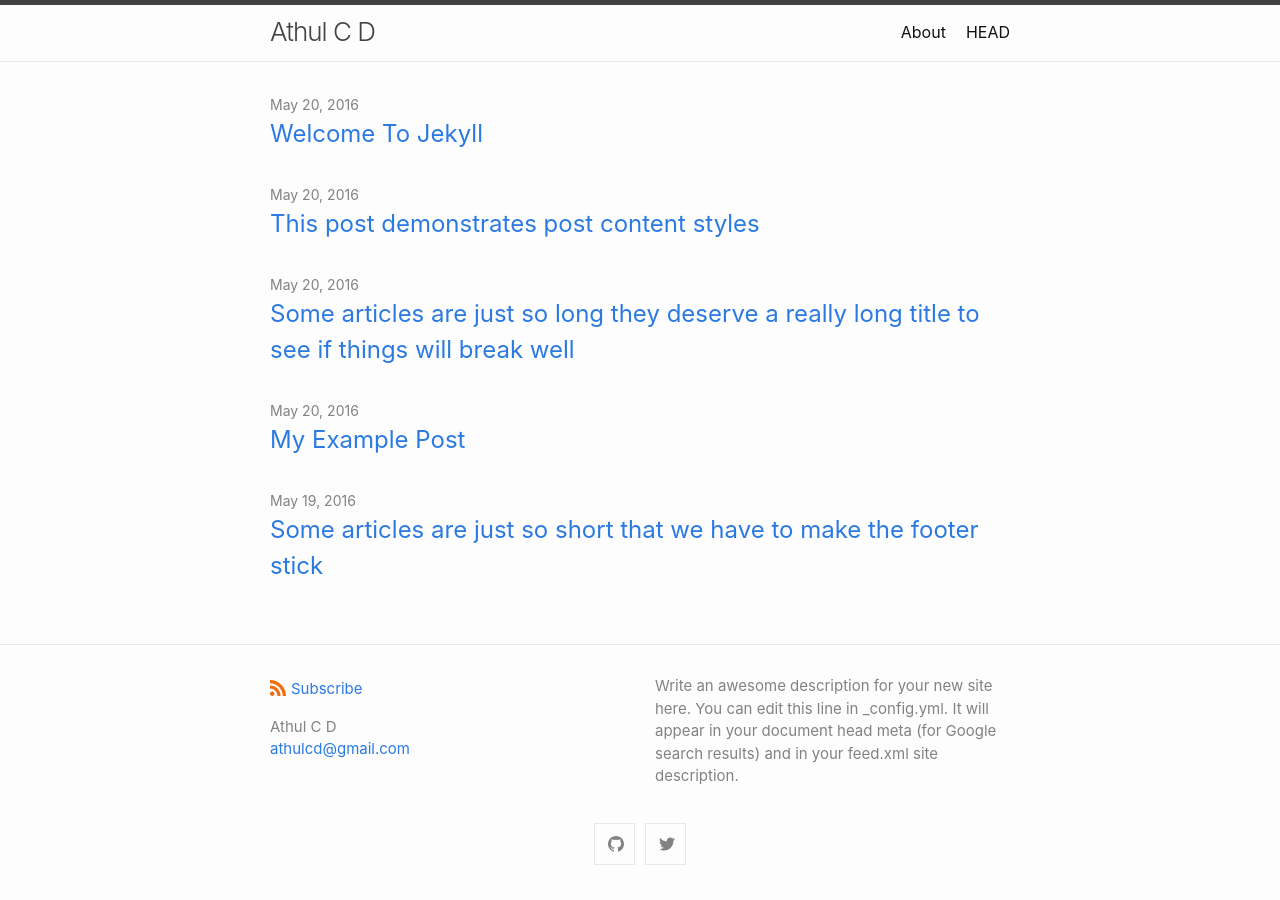
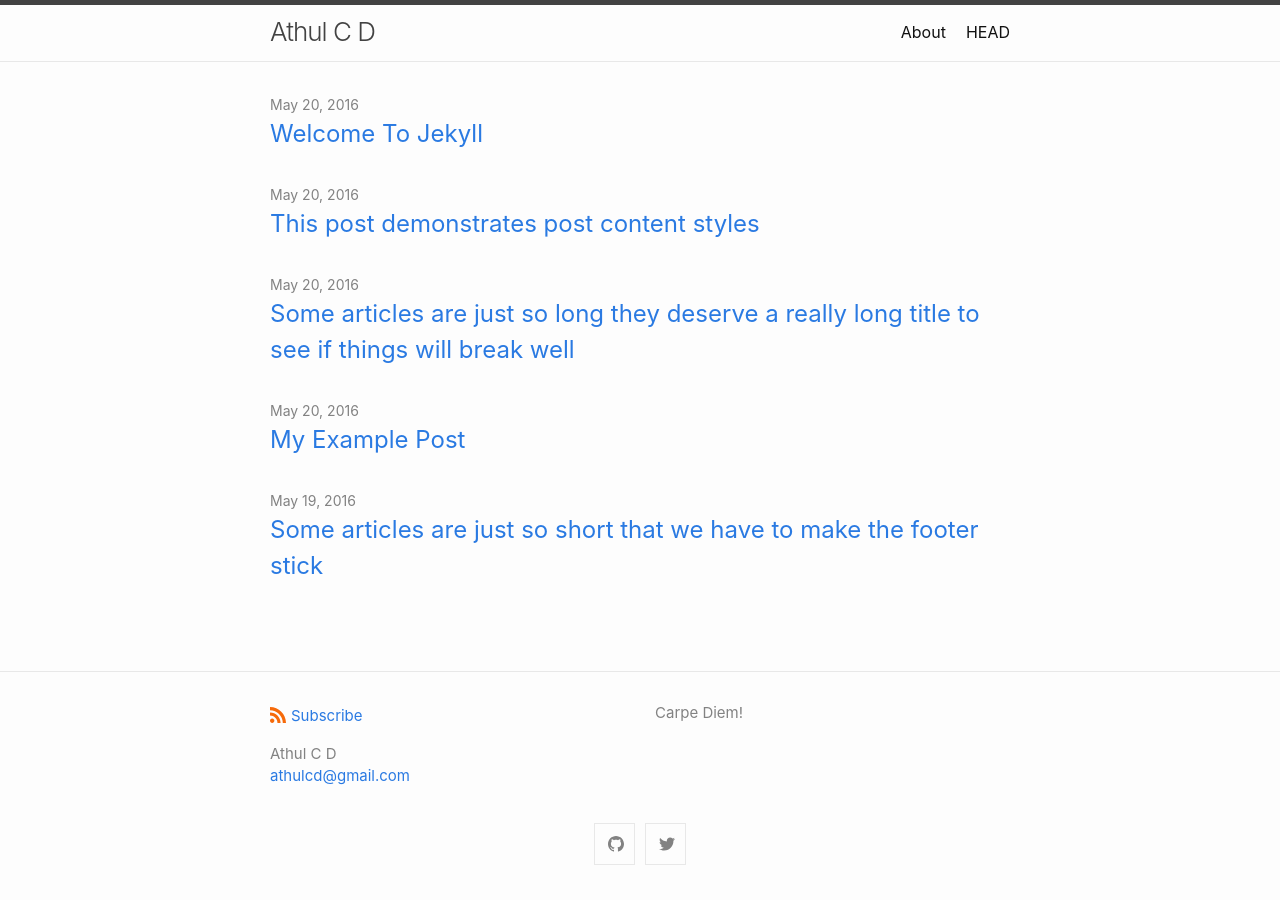
Before and after one commit to athulcd/athulcd.github.io, a Jekyll site: the page built from index.md, in a window 1280 px wide. Built offline with Jekyll 4.4.1, drawn with Linux system fonts in a browser that asks for light colours.

Commit message:
Update _config.yml

```diff
--- a/_config.yml
+++ b/_config.yml
@@ -3,9 +3,7 @@
   name: Athul C D
   email: athulcd@gmail.com
 description: > # this means to ignore newlines until "show_excerpts:"
-  Write an awesome description for your new site here. You can edit this
-  line in _config.yml. It will appear in your document head meta (for
-  Google search results) and in your feed.xml site description.
+ Carpe Diem!
 
 show_excerpts: false # set to true to show excerpts on the homepage
 
```
